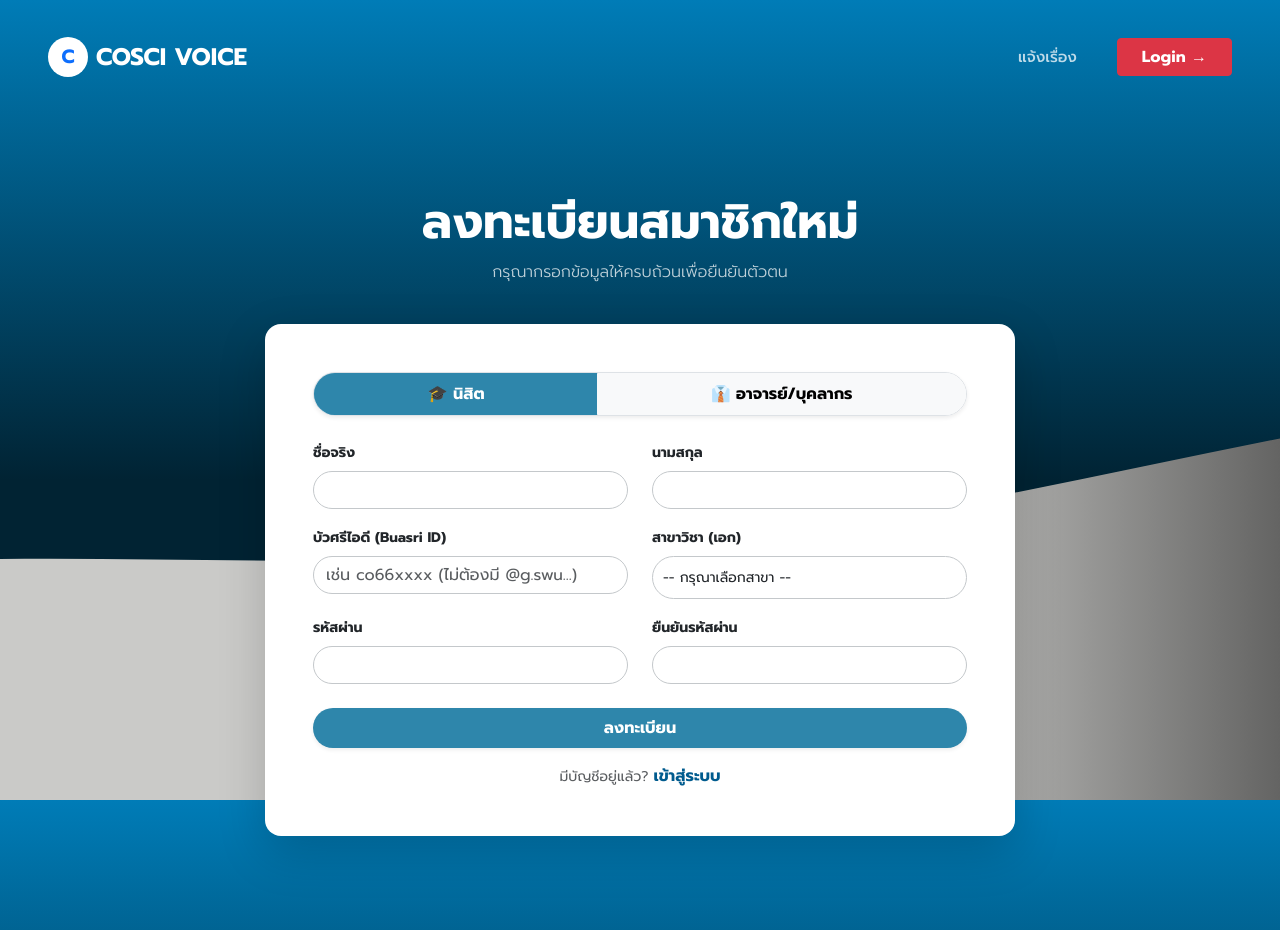
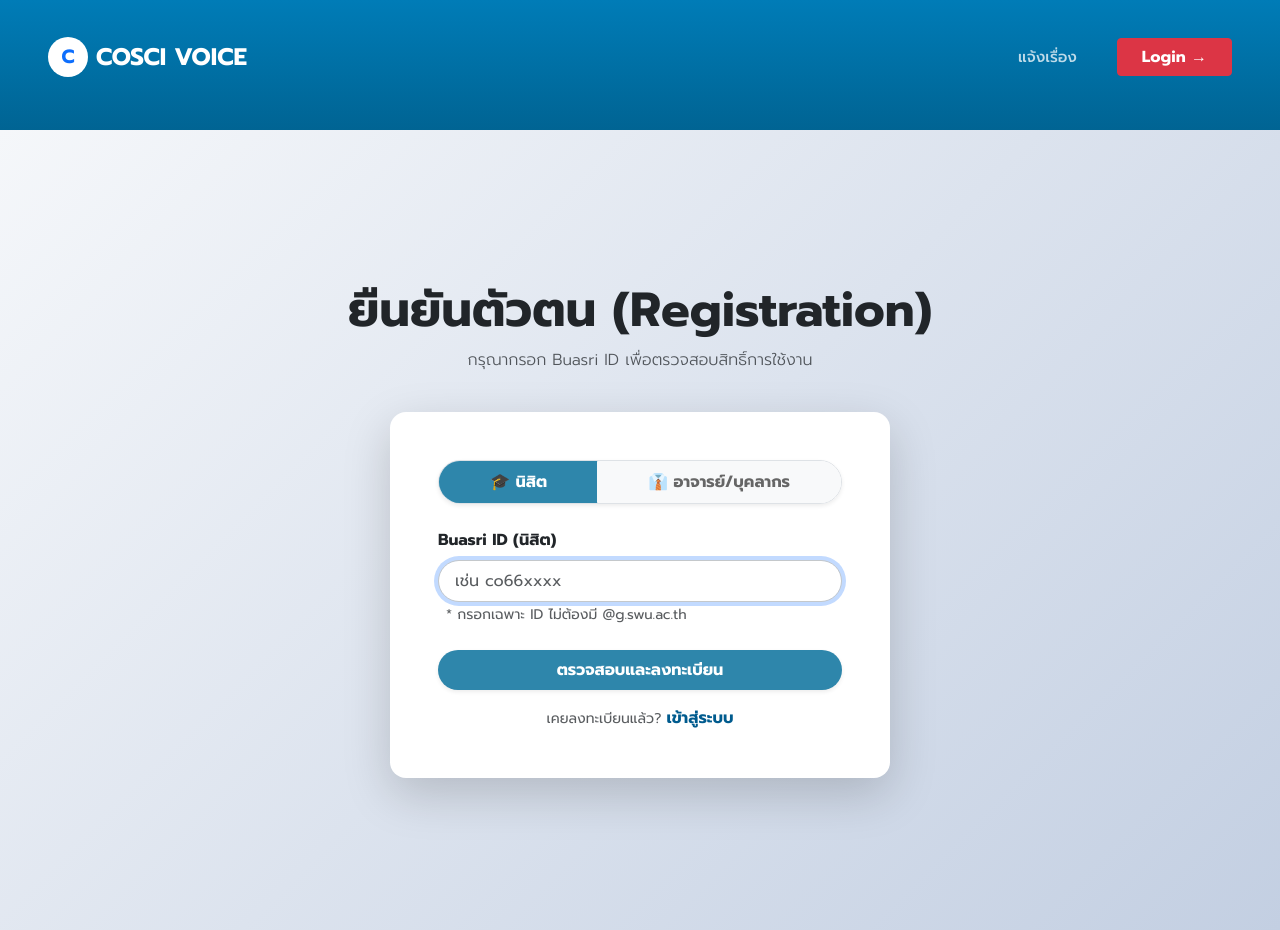
Before and after one commit to AilurusFulgenss/cosci-voice-app, a React (Vite) app: page /register in a window 1280 px wide. Built offline with nearby package versions, Linux system fonts and the light colour scheme.

Commit message:
Fix register from

```diff
--- a/src/pages/AdminDashboard.jsx
+++ b/src/pages/AdminDashboard.jsx
@@ -37,7 +37,7 @@ const AdminDashboard = () => {
     // ฟังก์ชันดึงข้อมูล
     const fetchTickets = useCallback(() => {
         // ไม่ต้อง setLoading(true) ตรงนี้ เพื่อกัน Loop ตอนโหลดครั้งแรก
-        fetch('/api/admin/tickets')
+        fetch('https://cosci-backend-pr6e.onrender.com/api/admin/tickets')
             .then(res => res.json())
             .then(data => {
                 if (data.success) {
@@ -81,7 +81,7 @@ const AdminDashboard = () => {
     // ฟังก์ชันบันทึกข้อมูล
     const handleSave = async () => {
         try {
-            const response = await fetch(`/api/tickets/${selectedTicket.id}`, {
+            const response = await fetch(`https://cosci-backend-pr6e.onrender.com/api/tickets/${selectedTicket.id}`, {
                 method: 'PUT',
                 headers: { 'Content-Type': 'application/json' },
                 body: JSON.stringify(updateData)
--- a/src/pages/AdminHistory.jsx
+++ b/src/pages/AdminHistory.jsx
@@ -28,7 +28,7 @@ const AdminHistory = () => {
     const [selectedMajor, setSelectedMajor] = useState("ทั้งหมด");
 
     useEffect(() => {
-        fetch('/api/admin/tickets')
+        fetch('https://cosci-backend-pr6e.onrender.com/api/admin/tickets')
             .then(res => res.json())
             .then(data => {
                 if (data.success) {
--- a/src/pages/FormPage.jsx
+++ b/src/pages/FormPage.jsx
@@ -52,7 +52,7 @@ const FormPage = () => {
         consent: false
     });
 
-    const [isSubmitting, setIsSubmitting] = useState(false); // เพิ่มสถานะ Loading
+    const [isSubmitting, setIsSubmitting] = useState(false);
 
     const handleChange = (e) => {
         const { name, value, type, checked } = e.target;
@@ -66,11 +66,10 @@ const FormPage = () => {
         e.preventDefault();
 
         if (!user) return;
-        setIsSubmitting(true); // เริ่มหมุน
+        setIsSubmitting(true);
 
-        // เตรียมข้อมูลที่จะส่งไป Server
         const payload = {
-            user_id: user.id || user.stu_buasri || user.staff_buasri, // ดึง ID ให้ชัวร์
+            user_id: user.id || user.stu_buasri || user.staff_buasri,
             major: formData.major,
             category: currentForm.dbValue,
             sub_category: formData.subCategory,
@@ -81,12 +80,17 @@ const FormPage = () => {
         };
 
         try {
-            // 🔥 แก้จุดนี้: ใส่ URL เต็มของ Render
+            // ✅ แก้ไขตรงนี้ครับ ใส่ URL เต็มของ Render
             const response = await fetch('https://cosci-backend-pr6e.onrender.com/api/tickets', {
                 method: 'POST',
                 headers: { 'Content-Type': 'application/json' },
                 body: JSON.stringify(payload)
             });
+
+            // เช็คว่า Server ส่งอะไรกลับมาก่อนแปลง JSON (เพื่อ Debug)
+            if (!response.ok) {
+                throw new Error(`Server returned ${response.status} ${response.statusText}`);
+            }
 
             const data = await response.json();
 
@@ -99,9 +103,9 @@ const FormPage = () => {
 
         } catch (error) {
             console.error('Error submitting form:', error);
-            alert('❌ เชื่อมต่อ Server ไม่ได้ กรุณาลองใหม่');
+            alert('เชื่อมต่อ Server ไม่ได้ หรือเกิดข้อผิดพลาดในการส่งข้อมูล');
         } finally {
-            setIsSubmitting(false); // หยุดหมุน
+            setIsSubmitting(false);
         }
     };
 
@@ -138,7 +142,6 @@ const FormPage = () => {
                     </Form.Select>
                 </Col>
             </Form.Group>
-
                 {currentForm.hasSubCategory && (
                 <Form.Group as={Row} className="mb-4 align-items-center">
                     <Form.Label column sm="3" className="fw-bold text-dark">เลือกหมวดหมู่ย่อย</Form.Label>
@@ -220,7 +223,7 @@ const FormPage = () => {
                 <div className="d-flex justify-content-center gap-3">
                 <Button variant="light" className="px-5 py-2 rounded-pill fw-bold shadow-sm" onClick={() => navigate('/')}>ยกเลิก</Button>
                 <Button type="submit" className="px-5 py-2 rounded-pill fw-bold shadow-sm border-0" style={{backgroundColor: '#2e86ab'}} disabled={isSubmitting}>
-                                {isSubmitting ? 'กำลังส่งข้อมูล...' : 'ยืนยัน'}
+                    {isSubmitting ? '⏳ กำลังส่งข้อมูล...' : 'ยืนยัน'}
                 </Button>
                 </div>
 
--- a/src/pages/RegisterPage.jsx
+++ b/src/pages/RegisterPage.jsx
@@ -1,64 +1,27 @@
 import React, { useState } from 'react';
-import { Container, Card, Form, Button, Row, Col, ButtonGroup } from 'react-bootstrap';
+import { Container, Card, Form, Button, ButtonGroup } from 'react-bootstrap';
 import { Link, useNavigate } from 'react-router-dom';
 import axios from 'axios';
 
 const RegisterPage = () => {
     const navigate = useNavigate();
     const [activeTab, setActiveTab] = useState('student'); // 'student' หรือ 'staff'
+    const [buasriId, setBuasriId] = useState('');
     const [isLoading, setIsLoading] = useState(false);
-
-    // รวม Field ทั้งหมดไว้ใน State เดียว
-    const [formData, setFormData] = useState({
-        firstName: '',
-        lastName: '',
-        buasriId: '',
-        major: '',
-        password: '',
-        confirmPassword: ''
-    });
-
-    const majors = [
-        "การออกแบบสื่อปฏิสัมพันธ์และมัลติมีเดีย (Multimedia)",
-        "การจัดการภาพยนตร์และสื่อดิจิทัล (Film Management)",
-        "การสื่อสารเพื่อเศรษฐศาสตร์ (Econ Comm)",
-        "การสื่อสารเพื่อการท่องเที่ยว (Tourism)",
-        "การสื่อสารเพื่อสุขภาพ (Health Comm)",
-        "นวัตกรรมคอมพิวเตอร์เพื่อการสื่อสาร (Computer Innovation)",
-        "การแสดงและกำกับการแสดงภาพยนตร์ (Acting)",
-        "การผลิตภาพยนตร์และสื่อดิจิทัล (Cinema Production)",
-        "การออกแบบเพื่องานภาพยนตร์ (Production Design)",
-        "อื่นๆ"
-    ];
-
-    const handleChange = (e) => setFormData({ ...formData, [e.target.name]: e.target.value });
 
     const handleSubmit = async (e) => {
         e.preventDefault();
 
-        // 1. เช็ค Password
-        if (formData.password !== formData.confirmPassword) {
-            alert('❌ รหัสผ่านไม่ตรงกัน');
-            return;
-        }
-
-        // 2. เช็คเอก (เฉพาะนิสิต)
-        if (activeTab === 'student' && !formData.major) {
-            alert('⚠️ กรุณาเลือกสาขาวิชา (เอก)');
+        if (!buasriId) {
+            alert('กรุณากรอก Buasri ID');
             return;
         }
 
         setIsLoading(true);
 
-        // 3. เตรียมข้อมูลส่ง (รวมชื่อ+นามสกุล เป็นก้อนเดียวตาม DB)
-        const fullName = `${formData.firstName.trim()} ${formData.lastName.trim()}`;
-
         const payload = {
             userType: activeTab,
-            buasriId: formData.buasriId,
-            name: fullName,
-            password: formData.password,
-            major: activeTab === 'student' ? formData.major : null
+            buasriId: buasriId.trim()
         };
 
         try {
@@ -66,40 +29,39 @@ const RegisterPage = () => {
             const response = await axios.post('https://cosci-backend-pr6e.onrender.com/api/register', payload);
 
             if (response.data.success) {
-                alert('✅ ลงทะเบียนเรียบร้อย! กรุณาเข้าสู่ระบบ');
+                alert('✅ ลงทะเบียนเรียบร้อย! คุณสามารถเข้าสู่ระบบได้แล้ว');
                 navigate('/login');
             } else {
-                alert('❌ เกิดข้อผิดพลาด: ' + response.data.message);
+                alert('❌ ' + response.data.message);
             }
         } catch (error) {
             console.error(error);
-            alert('💥 เชื่อมต่อ Server ไม่ได้');
+            alert('❌ เชื่อมต่อ Server ไม่ได้');
         } finally {
             setIsLoading(false);
         }
     };
 
     return (
-        // Style เดิม: Container ดันบน pt-5
-        <Container fluid className="d-flex flex-column align-items-center pt-5" style={{ minHeight: '100vh' }}>
+        <Container fluid className="d-flex flex-column align-items-center justify-content-center"
+            style={{ minHeight: '100vh', background: 'linear-gradient(135deg, #f5f7fa 0%, #c3cfe2 100%)' }}>
 
-        <div className="text-center text-white mb-4 mt-3">
-            <h1 className="fw-bold display-5">ลงทะเบียนสมาชิกใหม่</h1>
-            <p className="opacity-75 fw-light">กรุณากรอกข้อมูลให้ครบถ้วนเพื่อยืนยันตัวตน</p>
+            <div className="text-center text-dark mb-4">
+                <h1 className="fw-bold display-5">ยืนยันตัวตน (Registration)</h1>
+                <p className="opacity-75 fw-light">กรุณากรอก Buasri ID เพื่อตรวจสอบสิทธิ์การใช้งาน</p>
             </div>
 
-        {/* Style เดิม: Card 750px */}
-        <Card className="border-0 shadow-lg rounded-4 overflow-hidden w-100 mb-5" style={{ maxWidth: '750px' }}>
-            <Card.Body className="p-5">
+            <Card className="border-0 shadow-lg rounded-4 overflow-hidden w-100" style={{ maxWidth: '500px' }}>
+                <Card.Body className="p-4 p-md-5">
 
-            {/* เพิ่ม Tabs เลือกประเภท */}
+                    {/* ปุ่มเลือกประเภท (Tabs) */}
                     <div className="d-flex justify-content-center mb-4">
                         <ButtonGroup className="w-100 shadow-sm rounded-pill overflow-hidden border">
                             <Button
                                 variant={activeTab === 'student' ? 'primary' : 'light'}
                                 onClick={() => setActiveTab('student')}
                                 className="fw-bold py-2"
-                        style={activeTab === 'student' ? { backgroundColor: '#2e86ab', borderColor: '#2e86ab' } : {}}
+                                style={activeTab === 'student' ? { backgroundColor: '#2e86ab', borderColor: '#2e86ab', color: 'white' } : { color: '#666' }}
                             >
                                 🎓 นิสิต
                             </Button>
@@ -107,7 +69,7 @@ const RegisterPage = () => {
                                 variant={activeTab === 'staff' ? 'primary' : 'light'}
                                 onClick={() => setActiveTab('staff')}
                                 className="fw-bold py-2"
-                        style={activeTab === 'staff' ? { backgroundColor: '#2e86ab', borderColor: '#2e86ab' } : {}}
+                                style={activeTab === 'staff' ? { backgroundColor: '#2e86ab', borderColor: '#2e86ab', color: 'white' } : { color: '#666' }}
                             >
                                 👔 อาจารย์/บุคลากร
                             </Button>
@@ -115,70 +77,37 @@ const RegisterPage = () => {
                     </div>
 
                     <Form onSubmit={handleSubmit}>
-
-                {/* 1. ชื่อ - นามสกุล (ใช้ร่วมกัน) */}
-                <Row className="mb-3">
-                    <Col md={6}>
-                        <Form.Label className="fw-bold small">ชื่อจริง</Form.Label>
-                        <Form.Control type="text" name="firstName" className="rounded-pill border-secondary-subtle" onChange={handleChange} required />
-                    </Col>
-                    <Col md={6}>
-                        <Form.Label className="fw-bold small">นามสกุล</Form.Label>
-                        <Form.Control type="text" name="lastName" className="rounded-pill border-secondary-subtle" onChange={handleChange} required />
-                    </Col>
-                </Row>
-
-                {/* 2. Buasri ID (ใช้ร่วมกัน แต่ Placeholder ต่างกัน) */}
-                <Row className="mb-3">
-                    <Col md={activeTab === 'student' ? 6 : 12}>
-                        <Form.Label className="fw-bold small">
-                            {activeTab === 'student' ? 'บัวศรีไอดี (Buasri ID)' : 'บัวศรีไอดี (Buasri ID)'}
+                        <Form.Group className="mb-4">
+                            <Form.Label className="fw-bold text-dark">
+                                {activeTab === 'student' ? 'Buasri ID (นิสิต)' : 'Buasri ID (บุคลากร)'}
                             </Form.Label>
                             <Form.Control
                                 type="text"
-                            name="buasriId"
-                            placeholder={activeTab === 'student' ? "เช่น co66xxxx (ไม่ต้องมี @g.swu...)" : "เช่น porawanp"}
-                            className="rounded-pill border-secondary-subtle"
-                            onChange={handleChange}
+                                placeholder={activeTab === 'student' ? "เช่น co66xxxx" : "เช่น porawanp"}
+                                className="rounded-pill border-secondary-subtle py-2 px-3"
+                                value={buasriId}
+                                onChange={(e) => setBuasriId(e.target.value)}
                                 required
+                                autoFocus
                             />
-                    </Col>
+                            <Form.Text className="text-muted ps-2">
+                                * กรอกเฉพาะ ID ไม่ต้องมี @g.swu.ac.th
+                            </Form.Text>
+                        </Form.Group>
 
-                    {/* 3. Dropdown เอก (เฉพาะนิสิต) */}
-                    {activeTab === 'student' && (
-                        <Col md={6}>
-                            <Form.Label className="fw-bold small">สาขาวิชา (เอก)</Form.Label>
-                            <Form.Select name="major" className="rounded-pill border-secondary-subtle" onChange={handleChange} required>
-                                <option value="">-- กรุณาเลือกสาขา --</option>
-                                {majors.map((m, idx) => (
-                                    <option key={idx} value={m}>{m}</option>
-                                ))}
-                            </Form.Select>
-                        </Col>
-                    )}
-                </Row>
-
-                {/* 4. Password */}
-                <Row className="mb-4">
-                    <Col md={6}>
-                        <Form.Label className="fw-bold small">รหัสผ่าน</Form.Label>
-                        <Form.Control type="password" name="password" className="rounded-pill border-secondary-subtle" onChange={handleChange} required autoComplete="new-password" />
-                    </Col>
-                    <Col md={6}>
-                        <Form.Label className="fw-bold small">ยืนยันรหัสผ่าน</Form.Label>
-                        <Form.Control type="password" name="confirmPassword" className="rounded-pill border-secondary-subtle" onChange={handleChange} required autoComplete="new-password" />
-                    </Col>
-                </Row>
-
-                <Button type="submit" className="w-100 rounded-pill py-2 fw-bold shadow-sm border-0 mb-3" style={{ backgroundColor: '#2e86ab' }} disabled={isLoading}>
-                    {isLoading ? 'กำลังบันทึก...' : 'ลงทะเบียน'}
+                        <Button
+                            type="submit"
+                            className="w-100 rounded-pill py-2 fw-bold shadow-sm border-0 mb-3"
+                            style={{ backgroundColor: '#2e86ab' }}
+                            disabled={isLoading}
+                        >
+                            {isLoading ? '⏳ กำลังตรวจสอบ...' : 'ตรวจสอบและลงทะเบียน'}
                         </Button>
 
                         <div className="text-center">
-                    <small className="text-muted">มีบัญชีอยู่แล้ว? </small>
+                            <small className="text-muted">เคยลงทะเบียนแล้ว? </small>
                             <Link to="/login" className="fw-bold text-decoration-none" style={{ color: '#005b8e' }}>เข้าสู่ระบบ</Link>
                         </div>
-
                     </Form>
                 </Card.Body>
             </Card>
--- a/src/pages/TrackingPage.jsx
+++ b/src/pages/TrackingPage.jsx
@@ -54,7 +54,7 @@ const TrackingPage = () => {
         }
         const user = JSON.parse(savedUser);
 
-        fetch(`/api/tickets/${user.id}`)
+        fetch(`https://cosci-backend-pr6e.onrender.com/api/tickets/${user.id}`)
             .then(res => res.json())
             .then(data => {
                 if (data.success) {
```
Also changed, not shown: server.js (+15 -8 lines). Lines whose indentation alone changed are shown as unchanged.
